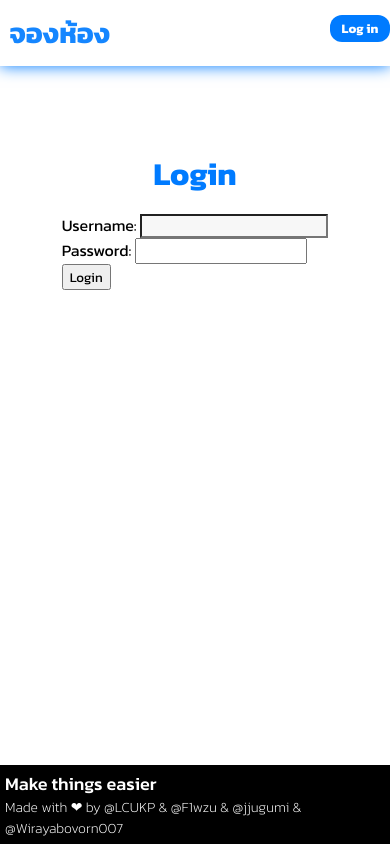
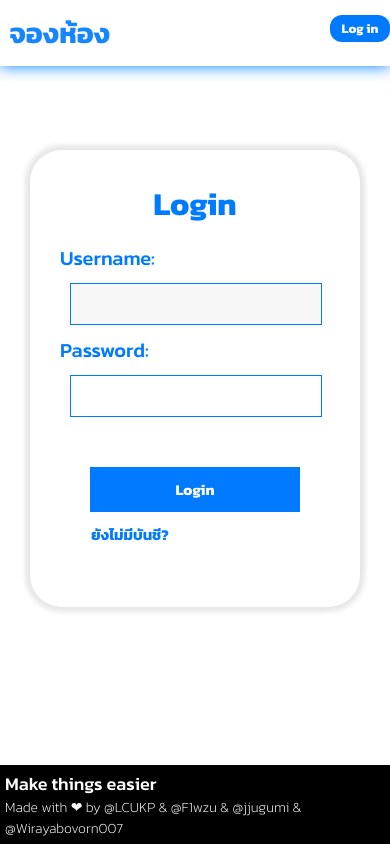
Before and after one commit to LCUKP/Project-PSCP-2024, a Django app: page /users/login/ in a window 390 px wide. Shown: the top 847 px of the page. Run offline with Django 5.2, Linux system fonts and the light colour scheme.

Commit message:
Login page
-Add css & responsive to login page
-add -webkit- to css
-add github link in footer

```diff
--- a/oursite/app_admin/static/css/form.css
+++ b/oursite/app_admin/static/css/form.css
@@ -1,6 +1,6 @@
 
 .input-value{
-    transition: 0.3s;
+    -webkit-transition: 0.3s;
     width: 170px;
     height: 40px;
     font-size: 15px;
@@ -11,7 +11,7 @@
 }
 .input-regis{
     display: -webkit-flex;
-    flex-direction: column;
+    -webkit-flex-direction: column;
     float: left;
 }
 .pos{
@@ -33,7 +33,7 @@
 }
 #submitbt{
     cursor: pointer;
-    transition: 0.3s;
+    -webkit-transition: 0.3s;
     border: 0.5px solid transparent;
     color: white;
     width: 120px;
@@ -55,7 +55,7 @@
 #cancelbt{
     font-weight: 500;
     cursor: pointer;
-    transition: 0.3s;
+    -webkit-transition: 0.3s;
     border: 0.5px solid transparent;
     color: white;
     width: 120px;
@@ -75,7 +75,7 @@
     float: none;
     margin-top: 30px;
     display: -webkit-flex;
-    justify-content: center;
+    -webkit-justify-content: center;
 }
 textarea{
     display: block;
@@ -91,7 +91,7 @@ textarea:focus{
 }
 .catagory-select{
     cursor: pointer;
-    transition: 0.3s;
+    -webkit-transition: 0.3s;
     width: 210px;
     height: 40px;
     font-size: 15px;
@@ -101,7 +101,7 @@ textarea:focus{
 }
 .addcatagory-select{
     cursor: pointer;
-    transition: 0.3s;
+    -webkit-transition: 0.3s;
     width: 210px;
     height: 40px;
     font-size: 15px;
@@ -111,7 +111,7 @@ textarea:focus{
 }
 
 .annotation{
-    transition: 0.3s;
+    -webkit-transition: 0.3s;
     width: 600px;
     height: 90px;
     font-size: 18px;
@@ -121,7 +121,7 @@ textarea:focus{
 }
 .input-time{
     cursor: pointer;
-    transition: 0.3s;
+    -webkit-transition: 0.3s;
     height: 60px;
     font-size: 18px;
     border: none;
@@ -177,7 +177,92 @@ textarea:focus{
     width: 100%; /* Makes the button span the dropdown width */
 }
 
+.form-login label{
+    text-align: left;
+    color: #007bff;
+    font-size: 20px;
+    font-weight: 500;
+}
 
+.form-login input{
+    -webkit-transition: 0.3s;
+    width: 170px;
+    height: 40px;
+    font-size: 15px;
+    background-color: transparent;
+    border: 0.5px solid #007bff;
+    margin: 10px;
+}
+.form-login input[type="password"]{
+    padding: 0 10px;
+}
+#no-accbtn{
+    font-weight: bold;
+    cursor: pointer;
+    padding: 10px 20px;
+    font-size: 15px;
+    background-color: transparent;
+    margin-top: 10px;
+    color: #007bff;
+    -webkit-transition: 0.3s;
+    border: 1px solid #007bff;
+}
+
+#no-accbtn1{
+    display: none;
+    font-weight: bold;
+    cursor: pointer;
+    font-size: 15px;
+    background-color: transparent;
+    color: #007bff;
+    -webkit-transition: 0.3s;
+    text-align: left;
+}
+
+#no-accbtn:hover{
+    color: white;
+    background-color: #007bff;
+}
+
+.form-login button{
+    font-weight: bold;
+    cursor: pointer;
+    padding: 10px 20px;
+    font-size: 15px;
+    background-color: #007bff;
+    margin-top: 10px;
+    color: white;
+    -webkit-transition: 0.3s;
+    border: 1px solid transparent;
+}
+
+.form-login button:hover{
+    background-color: transparent;
+    color: #007bff;
+    border: 1px solid #007bff;
+}
+
+.pad-butlogin{
+    float: none;
+    margin-top: 30px;
+    display: -webkit-flex;
+    -webkit-flex-direction: column;
+    -webkit-justify-content: center;
+}
+
+.login-box-content{
+    display: -webkit-flex;
+    border-radius: 2rem;
+    box-shadow: 0 0 5px 5px #e7e7e7;
+}
+.login-box-content div{
+    margin: 30px;
+}
+.login-box-content div:first-child{
+    border: none;
+    border-right: 2px solid rgb(218, 218, 218);
+    padding-right: 40px;
+}
 
 /*Responsive*/
 @media only screen and (max-width:1200px){
@@ -240,8 +325,21 @@ textarea:focus{
     }
     .addroom{
         display: -webkit-flex;
-        justify-content: center;
-        flex-direction: column;
+        -webkit-justify-content: center;
+        -webkit-flex-direction: column;
     }
 
+    .login-box-content div:first-child{
+        display: none;
+    }
+    .login-box-content{
+        width: 330px;
+    }
+    .login-box-content input{
+        width: 85%;
+    }
+    #no-accbtn1{
+        display: block;
+        padding: 0;
+    }
 }
--- a/oursite/app_admin/templates/forms/rooms.html
+++ b/oursite/app_admin/templates/forms/rooms.html
@@ -13,7 +13,7 @@
             <span class="input-label">ชื่อห้อง</span><br>
             <input class="input-value" type="text" name="roomname" required>
             <br>
-            <div style="margin-top: 10px;">
+            <div style="margin: 10px;">
                 <label for="permission" class="input-label">การอนุมัติสิทธิ์เข้าใช้งาน</label><br>
                 <input type="radio" id="true" name="permission" value="true">
                 <label for="true" style="color: green;">ต้องรออนุมัติ</label><br>
@@ -36,7 +36,7 @@
                 {% endfor %}
               </select>
 
-            <div style="margin-bottom: 10px;">
+            <div style="margin: 10px;">
                 <label for="timelenght"  class="input-label" >ระยะเวลา</label><br>
                 <input type="number" id="Num" name="timelenght" default = 1 min = 1 max = 24 class="input-value" required><br>
             </div>
--- a/oursite/app_user/static/css/contact.css
+++ b/oursite/app_user/static/css/contact.css
@@ -3,9 +3,9 @@
 }
 
 .card {
-    display: flex;
-    flex-direction: column;
-    justify-content: center;
+    display: -webkit-flex;
+    -webkit-flex-direction: column;
+    -webkit-justify-content: center;
     align-items: center;
     width: 230px;
     height: 250px;
--- a/oursite/app_user/static/css/footer.css
+++ b/oursite/app_user/static/css/footer.css
@@ -1,5 +1,5 @@
 footer{
-    display: flex;
+    display: -webkit-flex;
     position: fixed;
     width: 100%;
     left: 0;
@@ -7,7 +7,7 @@ footer{
     background-color: #000;
     color: #fff;
     padding: 12px;
-    justify-content: space-around;
+    -webkit-justify-content: space-around;
     font-size: 22px;
     font-family: "Kanit", sans-serif;
     font-weight: 500;
--- a/oursite/app_user/static/css/nav.css
+++ b/oursite/app_user/static/css/nav.css
@@ -7,8 +7,8 @@
     z-index: 999;
     background-color: white;
     box-shadow: 0 0 15px #007bff;
-    display: flex;
-    justify-content: space-between;
+    display: -webkit-flex;
+    -webkit-justify-content: space-between;
     align-items: center;
     position: fixed;
     width: 100%;
@@ -63,7 +63,7 @@ a{
   transform: rotate(90deg);
 }
 .menu{
-    display: flex;
+    display: -webkit-flex;
     align-items: center;
     margin-right: 60px;
 }
@@ -88,14 +88,14 @@ a{
   z-index: 99999999999;
   margin-right: 60px;
   display: none;
-  justify-content: flex-end;
+  -webkit-justify-content: flex-end;
   transition: opacity 0.3s ease;
   position: fixed;
   left: 80%;
   top: 10%;
 }
 .link.show{
-  display: flex;
+  display: -webkit-flex;
   opacity: 1;
 }
 .link ul{
--- a/oursite/app_user/static/css/style.css
+++ b/oursite/app_user/static/css/style.css
@@ -6,9 +6,13 @@ h1{
     text-align: center;
 }
 
+li{
+    list-style: none;
+}
+
 .container {
     display:  -webkit-flex;
-    flex-direction: column;
+    -webkit-flex-direction: column;
     align-items: center;
     width: 100%;
     height: 10vh;
@@ -18,7 +22,7 @@ h1{
 }
 .item {
     display:  -webkit-flex;
-    justify-content: center;
+    -webkit-justify-content: center;
     flex-wrap: wrap-reverse;
     align-items: center;
 }
@@ -79,8 +83,8 @@ input[type="time"]{
 @media only screen and (max-width: 768px){
     .item{
         display:  -webkit-flex;
-        flex-direction: column;
-        justify-content: center;
+        -webkit-flex-direction: column;
+        -webkit-justify-content: center;
         align-items: center;
         padding: 5px;
         font-size: 18px;
--- a/oursite/app_user/templates/base.html
+++ b/oursite/app_user/templates/base.html
@@ -73,10 +73,10 @@
     <footer>
         <span class="make-thing">Make things easier</span>
         <span class="made-by">Made with ❤ by
-            <a href="#">@LCUKP</a> &
-            <a href="#">@F1wzu</a> &
-            <a href="#">@jjugumi</a> &
-            <a href="#">@Wirayabovorn007</a>
+            <a href="https://github.com/LCUKP">@LCUKP</a> &
+            <a href="https://github.com/F1wzu">@F1wzu</a> &
+            <a href="https://github.com/wednesdayvibe">@jjugumi</a> &
+            <a href="https://github.com/Wirayabovorn007">@Wirayabovorn007</a>
         </span>
         </ul>
     </footer>
--- a/oursite/app_user/templates/registration/login.html
+++ b/oursite/app_user/templates/registration/login.html
@@ -2,11 +2,24 @@
 
 {% block content %}
     <div class="container">
+        <div class="login-box-content">
+            <div>
+                <h1>Hello, Welcome!</h1>
+                <p>ระบบจองห้อง Creative and Ideation<br> คณะเทคโนโลยีสารสนเทศ</p><br><br>
+                <p>ยังไม่มีบันชี?</p>
+                <a href="/register" ><button type="button" id="no-accbtn">Register</button></a>
+            </div>
+         <div>
         <h1>Login</h1>
-        <form method="post" action="{% url 'login' %}">
+        <form method="post" action="{% url 'login' %}" class="form-login">
             {% csrf_token %}
             {{ form.as_p }}
-            <button type="submit">Login</button>
+            <div class="pad-butlogin">
+                <button type="submit">Login</button>
+                <a href="/register" ><button type="button" id="no-accbtn1">ยังไม่มีบันชี?</button></a>
+            </div>
         </form>
+         </div>
+        </div>
     </div>
 {% endblock %}
```
Also changed, not shown: oursite/app_admin/templates/00-base.html (+4 -4 lines), oursite/app_user/static/css/home.css (+5 -2 lines).
